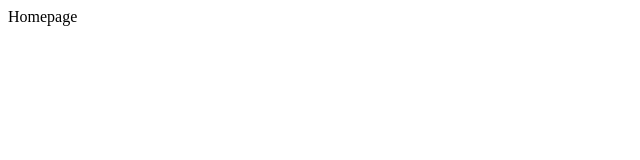
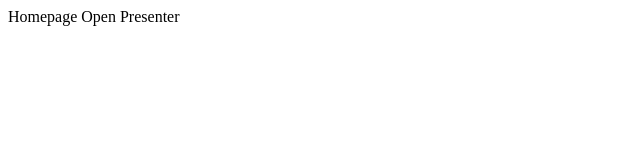
Before and after one commit to mtrnik/lyrics_presenter, a Nuxt app in the folder web/: page / in a window 1280 px wide. Shown: the top 160 px of the page, without its empty margins (0-640 px from the left). Built offline with nearby package versions, Linux system fonts and the light colour scheme.

Commit message:
[web] - open presenter

```diff
--- a/web/pages/index.vue
+++ b/web/pages/index.vue
@@ -1,13 +1,17 @@
 <template>
-    <div>Homepage</div>
+    <div>
+        Homepage
+        <span @click="openPresenter">Open Presenter</span>
+    </div>
 </template>
 
 <script lang="ts">
 export default defineNuxtComponent({
-    name: "index"
+    name: "index",
+    methods: {
+        openPresenter() {
+            window.open( window.location.href + 'presenter' , "_blank", "location=yes,height=570,width=520,scrollbars=yes,status=yes");
+        }
+    }
 })
 </script>
-
-<style scoped>
-
-</style>
--- a/web/pages/presenter.vue
+++ b/web/pages/presenter.vue
@@ -32,7 +32,6 @@ export default defineNuxtComponent({
             }, 100)
         },
         readLocalStorage() {
-            console.debug('readLocalStorage')
             this.verse = JSON.parse( localStorage.getItem('lyrics_presenter_verse') ?? '{}' )
         }
     }
```
